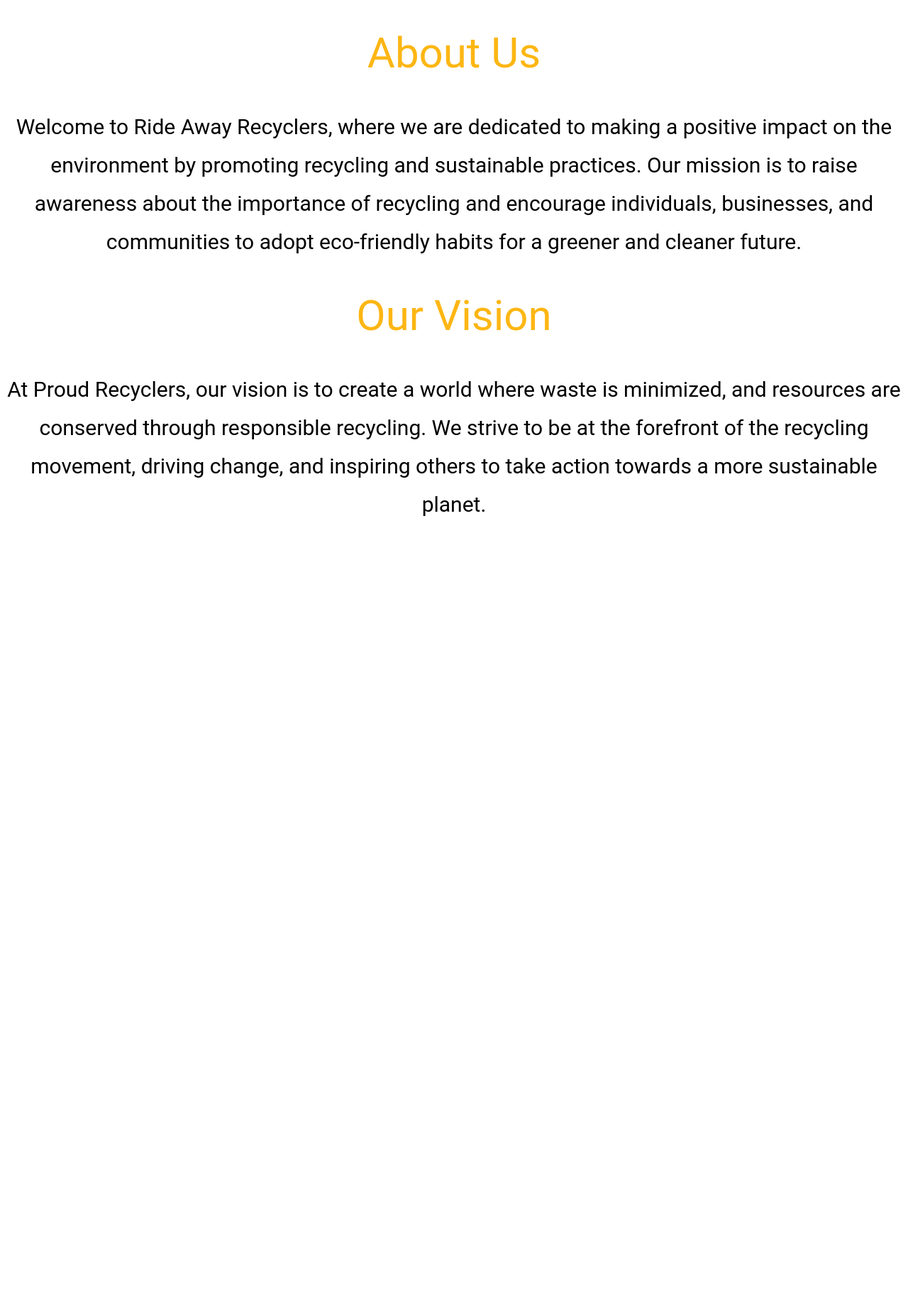
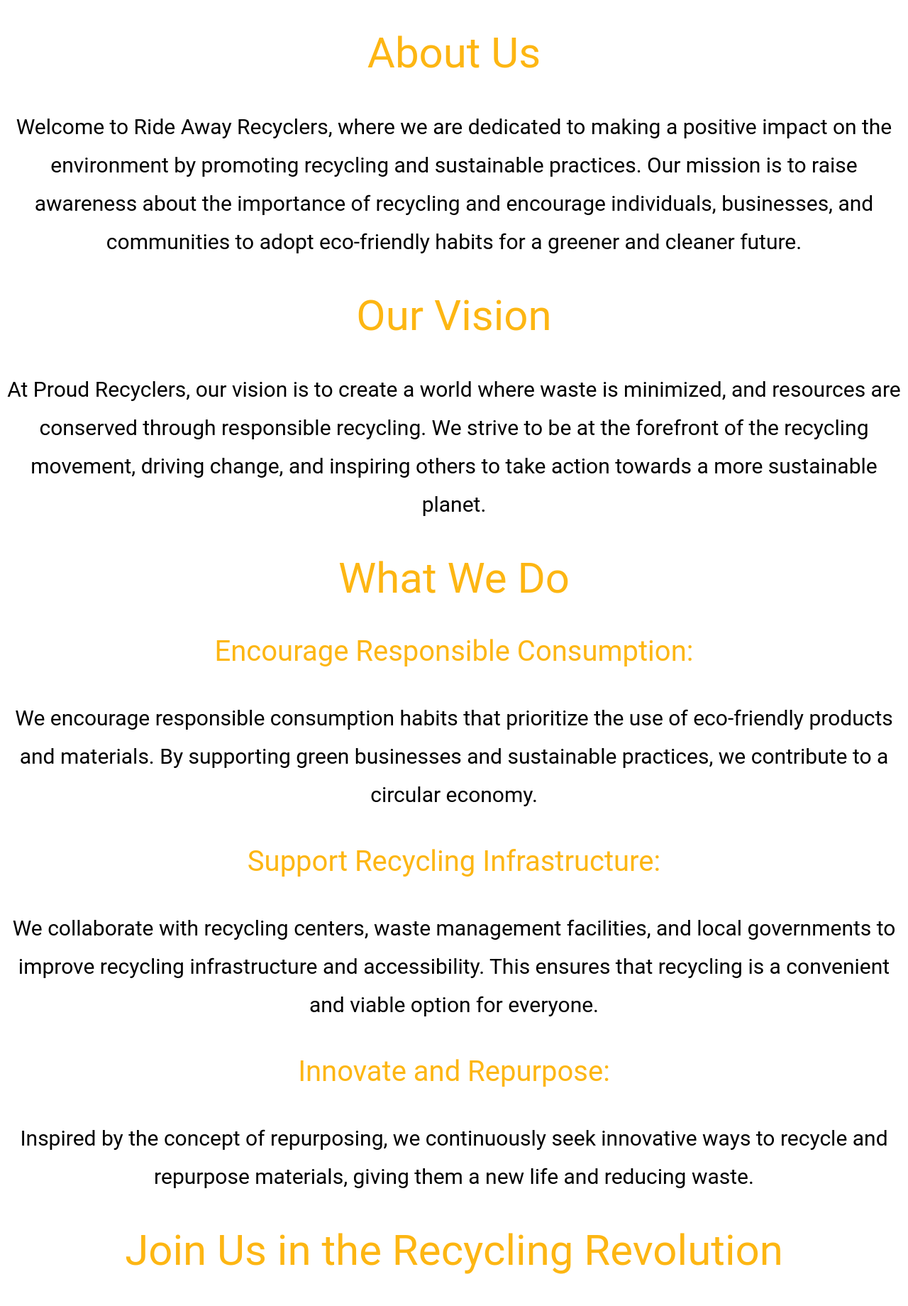
Before and after one commit to Jai0926/Rideaway, a Flask app: page / in a window 1280 px wide; the page is wider, and only the part inside the window is pictured. Shown: the part 703-2543 px from the top of that part at 71% size. Before the commit the page ends 1430 px from the top of that part, so only its background shows below. Run offline with Flask 3, Linux system fonts and the light colour scheme.

Commit message:
added  a lot more to it

```diff
--- a/Templates/homepage.html
+++ b/Templates/homepage.html
@@ -13,11 +13,23 @@
          line-height: 54px;
          color: FDB613;
         }
+      #banner{
+        object-fit: cover;
+      }
       h2{
          font-family: 'Roboto';
          font-style: normal;
          font-weight: 400;
          font-size: 60px;
+         line-height: 54px;
+         color: FDB613;
+         text-align: center;
+        }
+      h3{
+         font-family: 'Roboto';
+         font-style: normal;
+         font-weight: 400;
+         font-size: 40px;
          line-height: 54px;
          color: FDB613;
          text-align: center;
@@ -30,15 +42,32 @@
          line-height: 54px;
          text-align: center;
         }
+      #container{
+        margin: auto;
+      }
     </style>
   </head>
   <body>
+    <div id="container",>
     <h1 align="center">Ride Away</h1>
-    <img src="https://rideaway--first-seedseed.repl.co/static/alfonso-navarro-qph7tJfcDys-unsplash.jpg" width="1900", height= 600">
+    <img id="banner" src="https://rideaway--first-seedseed.repl.co/static/alfonso-navarro-qph7tJfcDys-unsplash%201.jpg" width="1900", height= 600">
     <h2 align="center">About Us</h2>
     <p align="center",>Welcome to Ride Away Recyclers, where we are dedicated to making a positive impact on the environment by promoting recycling and sustainable practices. Our mission is to raise awareness about the importance of recycling and encourage individuals, businesses, and communities to adopt eco-friendly habits for a greener and cleaner future.</p>
 
    <h2 align="center">Our Vision</h2>
    <p align="center">At Proud Recyclers, our vision is to create a world where waste is minimized, and resources are conserved through responsible recycling. We strive to be at the forefront of the recycling movement, driving change, and inspiring others to take action towards a more sustainable planet.</p>
+    <h2 align="center">What We Do</h2>
+    <h3>Encourage Responsible Consumption:</h3>
+    <p align="center">We encourage responsible consumption habits that prioritize the use of eco-friendly products and materials. By supporting green businesses and sustainable practices, we contribute to a circular economy.</p>
+    <h3>Support Recycling Infrastructure:</h3>
+    <p align="center">We collaborate with recycling centers, waste management facilities, and local governments to improve recycling infrastructure and accessibility. This ensures that recycling is a convenient and viable option for everyone.</p>
+    <h3>Innovate and Repurpose:</h3>
+    <p align="center">Inspired by the concept of repurposing, we continuously seek innovative ways to recycle and repurpose materials, giving them a new life and reducing waste.</p>
+    <h2 align="center">Join Us in the Recycling Revolution</h2>
+    <p align="center">At Ride Away Recyclers, we believe that every individual can make a difference. By joining our community, you become part of a movement that aims to protect the environment, conserve natural resources, and create a sustainable world for generations to come. Together, we can turn the tide on waste and make recycling a way of life.</p>
+    <div style="text-align:center;">
+      <button>Contact Us</button></div>
+    </div>
+
   </body>
 </html>
```
Also changed, not shown: static/alfonso-navarro-qph7tJfcDys-unsplash.jpg (deleted), 2 other files.
